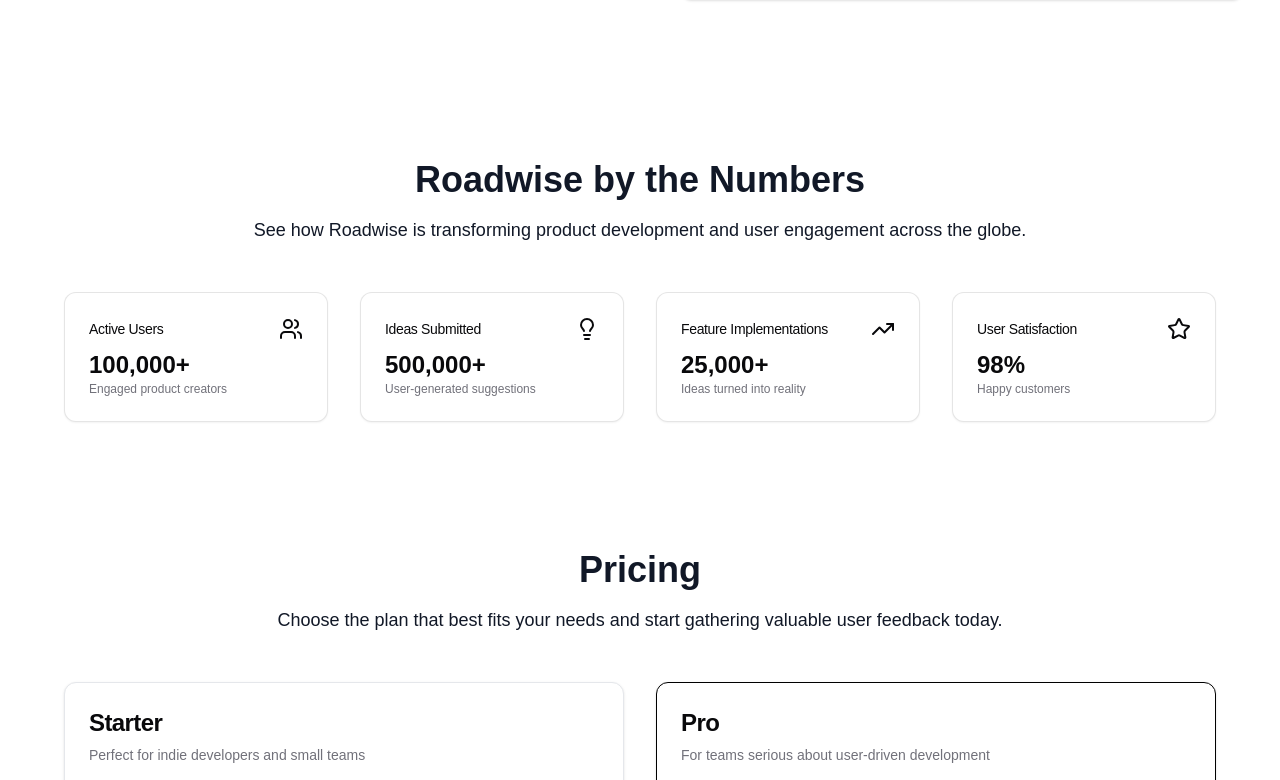
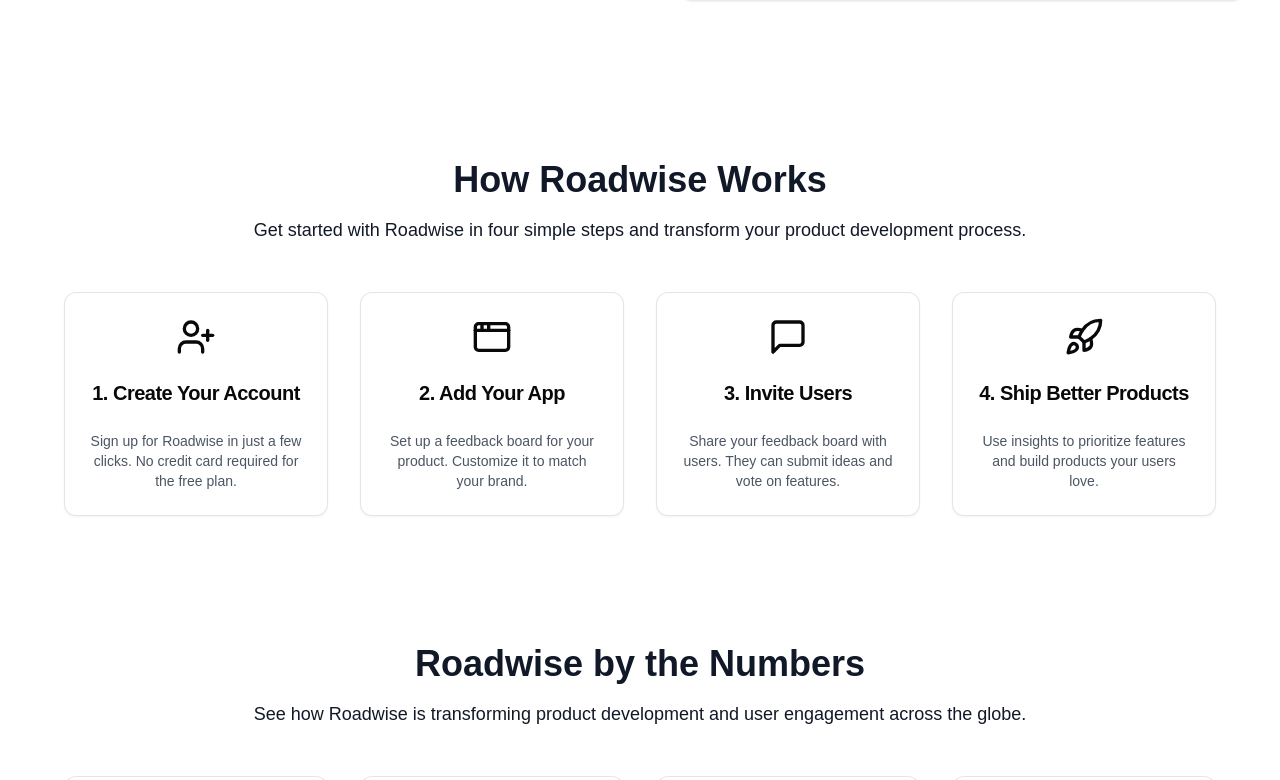
Before and after one commit to roadwise-dev/roadwise, a Next.js app: page / in a window 1280 px wide. Shown: the part 548-1328 px from the top of the page. Built offline with nearby package versions, Linux system fonts and the light colour scheme.

Commit message:
💄 How it works section

```diff
--- a/app/page.tsx
+++ b/app/page.tsx
@@ -1,3 +1,4 @@
+import { HowItWorks } from "@/components/how-it-works";
 import Footer from "@/components/landing/footer";
 import Hero from "@/components/landing/hero";
 import Navbar from "@/components/landing/navbar";
@@ -11,6 +12,7 @@ export default function HomePage() {
       <main>
         <Hero />
 
+        <HowItWorks />
         <Statistics />
 
         {/* <section className="py-20 bg-gray-900 text-white">
--- /dev/null
+++ b/components/how-it-works.tsx
@@ -0,0 +1,69 @@
+"use client";
+
+import { Card, CardContent, CardHeader, CardTitle } from "@/components/ui/card";
+import { AppWindow, MessageSquare, Rocket, UserPlus } from "lucide-react";
+
+export function HowItWorks() {
+  const steps = [
+    {
+      title: "Create Your Account",
+      description:
+        "Sign up for Roadwise in just a few clicks. No credit card required for the free plan.",
+      icon: <UserPlus className="h-10 w-10 mb-4" />,
+    },
+    {
+      title: "Add Your App",
+      description:
+        "Set up a feedback board for your product. Customize it to match your brand.",
+      icon: <AppWindow className="h-10 w-10 mb-4" />,
+    },
+    {
+      title: "Invite Users",
+      description:
+        "Share your feedback board with users. They can submit ideas and vote on features.",
+      icon: <MessageSquare className="h-10 w-10 mb-4" />,
+    },
+    {
+      title: "Ship Better Products",
+      description:
+        "Use insights to prioritize features and build products your users love.",
+      icon: <Rocket className="h-10 w-10 mb-4" />,
+    },
+  ];
+
+  return (
+    <section className="py-16 px-4 md:px-6">
+      <div className="max-w-6xl mx-auto">
+        <h2 className="text-3xl md:text-4xl font-bold text-center mb-4">
+          How Roadwise Works
+        </h2>
+        <p className="text-lg text-center mb-12 mx-auto">
+          Get started with Roadwise in four simple steps and transform your
+          product development process.
+        </p>
+        <div className="grid grid-cols-1 md:grid-cols-2 lg:grid-cols-4 gap-8">
+          {steps.map((step, index) => (
+            <Card
+              key={index}
+              className="border-black/10 shadow-sm hover:shadow-md transition-shadow"
+            >
+              <CardHeader>
+                <div className="flex items-center justify-center">
+                  {step.icon}
+                </div>
+                <CardTitle className="text-xl font-semibold text-center">
+                  {index + 1}. {step.title}
+                </CardTitle>
+              </CardHeader>
+              <CardContent>
+                <p className="text-center text-sm text-gray-600">
+                  {step.description}
+                </p>
+              </CardContent>
+            </Card>
+          ))}
+        </div>
+      </div>
+    </section>
+  );
+}
```
